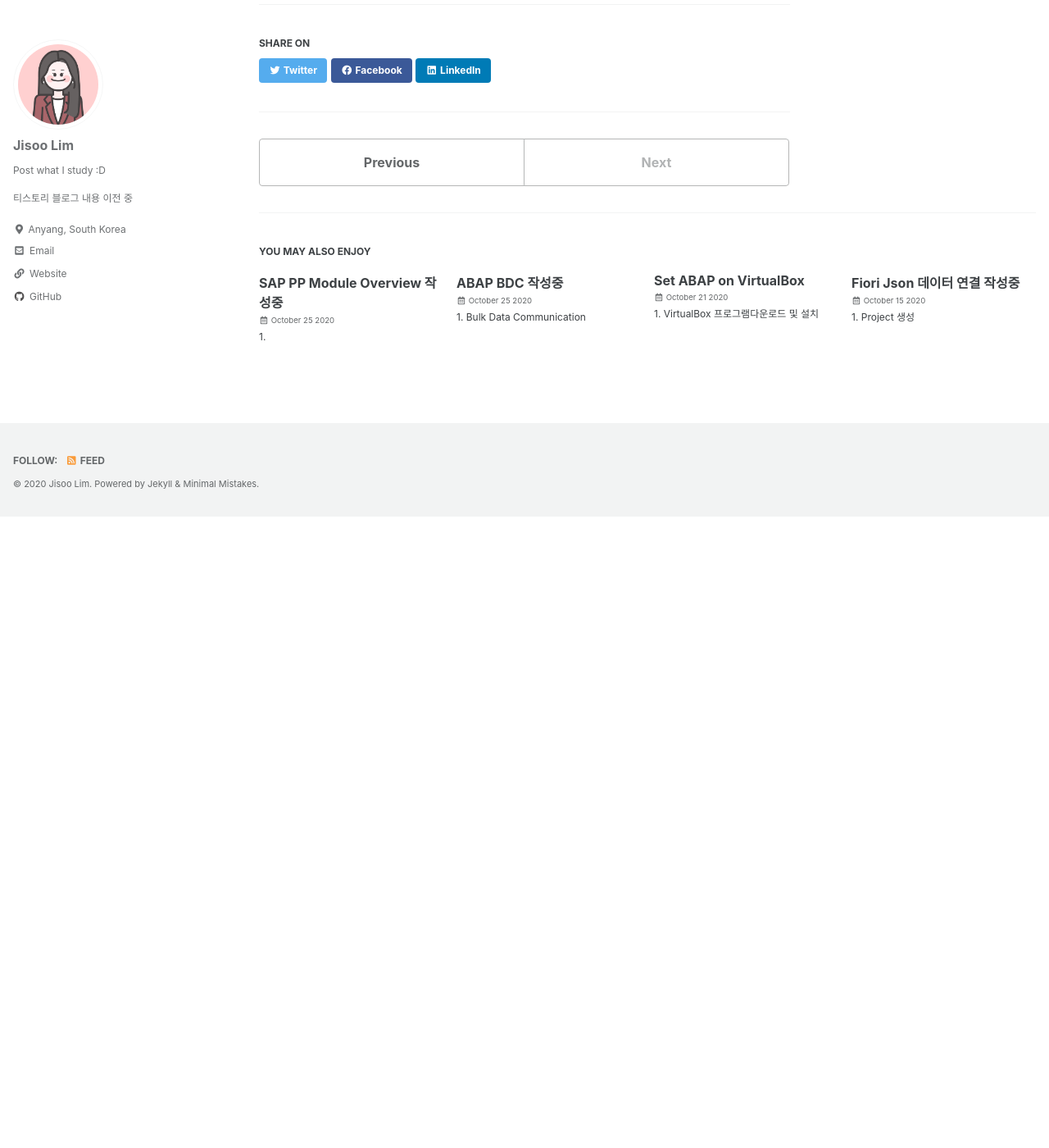
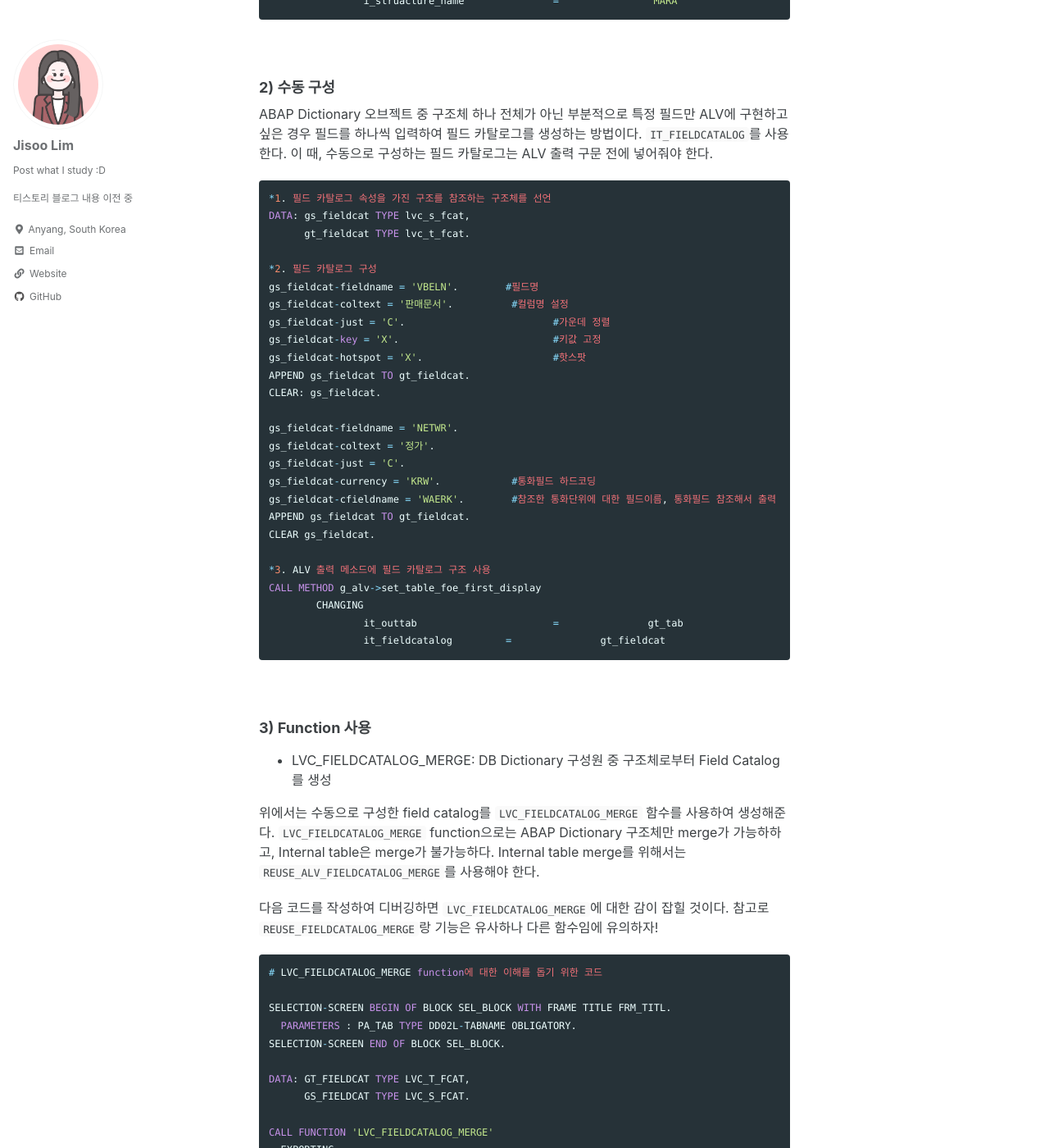
Before and after one commit to z2soo/z2soo.github.io, a Jekyll site: the page built from _posts/2020-11-06-ABAP-Field-catalog-최적화-작성중.md, in a window 1280 px wide and 1400 px high, scrolled down 864 px. Shown: the whole window at 82% size. Built offline with Jekyll 4.4.1, drawn with Linux system fonts in a browser that asks for light colours; cached includes are drawn as plain includes; before the commit the page ends 1494 px from its top, so only the background shows below that; some of the changed text lies outside the part shown.

Commit message:
field catalog 최적화 개발

````diff
--- a/_posts/2020-11-06-ABAP-Field-catalog-최적화-작성중.md
+++ b/_posts/2020-11-06-ABAP-Field-catalog-최적화-작성중.md
@@ -12,13 +12,124 @@ toc: true
 
 필드 카탈로그는 ALV에서 조회되는 칼럼들의 필드 정보를 포함하는 slis_t_fieldcat_alv 타입의 테이블 구조를 가진다. ALV는 필드 카탈로그 정보를 저장하는 internal table을 이용해 필드 타입을 인식하게 된다. 예를 들어, 필드의 타입과 화면에 보여줄 필드 길이를 지정할 수 있다. 그리고 체크박스, 라디오 버튼으로 보이게 하고, 필드 수정이 가능하게 하는 등 많은 역활을 하게 된다.
 
-Grid를 이용힌 ALV와 같이 필드 카탈로그를 정의하는 방법은 3 가지가 있다.
+<br>
 
-- ABAP Dictionary 오브젝트를 이용하는 방법
-- 프로그램 내에서 스크립트로 수정으로 구성하는 방법: 필드 카탈로그
-- 위의 두 방법을 혼합하여 사용하는 방법
+### Field catalog 생성 방법
 
-마지막 방법의 경우 ABAP Dictionary 오브젝트 구조체와 필드 카탈로그에 같은 필드가 존재하게 되면, 필드 카탈로그에 정의한 필드가 높은 우선순위를 가진다.
+Grid를 이용힌 ALV와 같이 필드 카탈로그를 정의하는 방법은 3 가지가 있다. 마지막 방법의 경우 ABAP Dictionary 오브젝트 구조체와 필드 카탈로그에 같은 필드가 존재하게 되면, 필드 카탈로그에 정의한 필드가 높은 우선순위를 가진다.
+
+- ABAP Dictionary 오브젝트를 이용해 자동으로 구성하는 방법
+- 프로그램 내에서 스크립트로 수동으로 구성하는 방법 (필드 카탈로그)
+- 위의 두 방법을 혼합하여 사용하는 방법<br>
+
+### 1) 자동 구성
+
+ALV를 출력하는 메소드를 사용할 때, `I_STRUCTURE_NAME`에 구조명을 넣어서 구조와 똑같이 필드 카탈로그를 구성한다. 이런 식으로 구성하면 `MARA` 테이블과 동일한 구조의 필드 카탈로그가 자동 생성되며, 사용하는 구조는 `TABLES`로 선언되어 있어야 한다.
+
+```sql
+CALL METHOD g_alv->set_table_foe_first_display
+	EXPORTING
+		i_struacture_name		=		'MARA'
+```
+
+<br>
+
+### 2) 수동 구성
+
+ABAP Dictionary 오브젝트 중 구조체 하나 전체가 아닌 부분적으로 특정 필드만 ALV에 구현하고 싶은 경우 필드를 하나씩 입력하여 필드 카탈로그를 생성하는 방법이다. `IT_FIELDCATALOG`를 사용한다.
+이 때, 수동으로 구성하는 필드 카탈로그는 ALV 출력 구문 전에 넣어줘야 한다.
+
+```sql
+*1. 필드 카탈로그 속성을 가진 구조를 참조하는 구조체를 선언
+DATA: gs_fieldcat TYPE lvc_s_fcat,
+      gt_fieldcat TYPE lvc_t_fcat.
+
+*2. 필드 카탈로그 구성
+gs_fieldcat-fieldname = 'VBELN'.	#필드명
+gs_fieldcat-coltext = '판매문서'. 	 #컬럼명 설정
+gs_fieldcat-just = 'C'. 			#가운데 정렬
+gs_fieldcat-key = 'X'. 				#키값 고정
+gs_fieldcat-hotspot = 'X'. 			#핫스팟
+APPEND gs_fieldcat TO gt_fieldcat.
+CLEAR: gs_fieldcat.
+
+gs_fieldcat-fieldname = 'NETWR'.
+gs_fieldcat-coltext = '정가'.
+gs_fieldcat-just = 'C'.
+gs_fieldcat-currency = 'KRW'.		 #통화필드 하드코딩
+gs_fieldcat-cfieldname = 'WAERK'. 	 #참조한 통화단위에 대한 필드이름, 통화필드 참조해서 출력
+APPEND gs_fieldcat TO gt_fieldcat.
+CLEAR gs_fieldcat.
+
+*3. ALV 출력 메소드에 필드 카탈로그 구조 사용
+CALL METHOD g_alv->set_table_foe_first_display
+	CHANGING
+		it_outtab			=		gt_tab
+		it_fieldcatalog		=		gt_fieldcat
+```
+
+<br>
+
+### 3) Function 사용
+
+- LVC_FIELDCATALOG_MERGE: DB Dictionary 구성원 중 구조체로부터 Field Catalog를 생성
+
+위에서는 수동으로 구성한 field catalog를 `LVC_FIELDCATALOG_MERGE` 함수를 사용하여 생성해준다. `LVC_FIELDCATALOG_MERGE` function으로는 ABAP Dictionary 구조체만 merge가 가능하하고, Internal table은 merge가 불가능하다. Internal table merge를 위해서는 `REUSE_ALV_FIELDCATALOG_MERGE`를 사용해야 한다.
+
+다음 코드를 작성하여 디버깅하면 `LVC_FIELDCATALOG_MERGE`에 대한 감이 잡힐 것이다.
+참고로 `REUSE_FIELDCATALOG_MERGE`랑 기능은 유사하나 다른 함수임에 유의하자!
+
+```sql
+# LVC_FIELDCATALOG_MERGE function에 대한 이해를 돕기 위한 코드
+
+SELECTION-SCREEN BEGIN OF BLOCK SEL_BLOCK WITH FRAME TITLE FRM_TITL.
+  PARAMETERS : PA_TAB TYPE DD02L-TABNAME OBLIGATORY.
+SELECTION-SCREEN END OF BLOCK SEL_BLOCK.
+
+DATA: GT_FIELDCAT TYPE LVC_T_FCAT,
+      GS_FIELDCAT TYPE LVC_S_FCAT.
+
+CALL FUNCTION 'LVC_FIELDCATALOG_MERGE'
+  EXPORTING
+    I_STRUCTURE_NAME  = PA_TAB
+  CHANGING
+    CT_FIELDCAT       = GT_FIELDCAT.
+```
+
+단, `LVC_FIELDCATALOG_MERGE`는 class용 (`LVC_T_FCAT`)이고, `REUSE_ALV_FIELDCATALOG_MERGE`는 function용 (`SLIS_T_FIELDCAT_ALV`)이라 두 개 구조가 다르다. 따라서 class로 구현하는 ALV에서 `REUSE_ALV_FIELDCATALOG_MERGE`를 사용하려면 conversion 작업이 필요하다. `LVS_TRANSFER_FROM_SLIS`  function을 이용해 conversion 작업 (function용 fcat → class용 fcat)을 해주고, `LVC_FIELDCAT_COMPLETE ` function으로 마무리해주면 된다.
+
+```
+
+```
+
+```sql
+# 실제 LVC_FIELDCATALOG_MERGE function을 사용해 field catalog를 생성하는 코드
+
+CLEAR   : gt_fieldcat.
+  REFRESH : gt_fieldcat.
+
+  CALL FUNCTION 'LVC_FIELDCATALOG_MERGE'
+    EXPORTING
+      i_structure_name       = 'VBRk'
+    CHANGING
+      ct_fieldcat            = gt_fieldcat
+    EXCEPTIONS
+      inconsistent_interface = 1
+      program_error          = 2
+      OTHERS                 = 3.
+```
+
+만약 특정 필드에 추가 설정을 하고 싶다면 다음과 같은 구문으로 추가해주면 된다.
+
+```sql
+ LOOP AT gt_fieldcat into gs_fieldcat.
+    IF gs_fieldcat-fieldname = 'VBELN'.
+      gs_fieldcat-coltext = '판매문서번호'.
+      gs_fieldcat-hotspot = 'X'.
+      MODIFY gt_fieldcat FROM gs_fieldcat.
+    ENDIF.
+  ENDLOOP.
+```
 
 <br><br>
 
````
